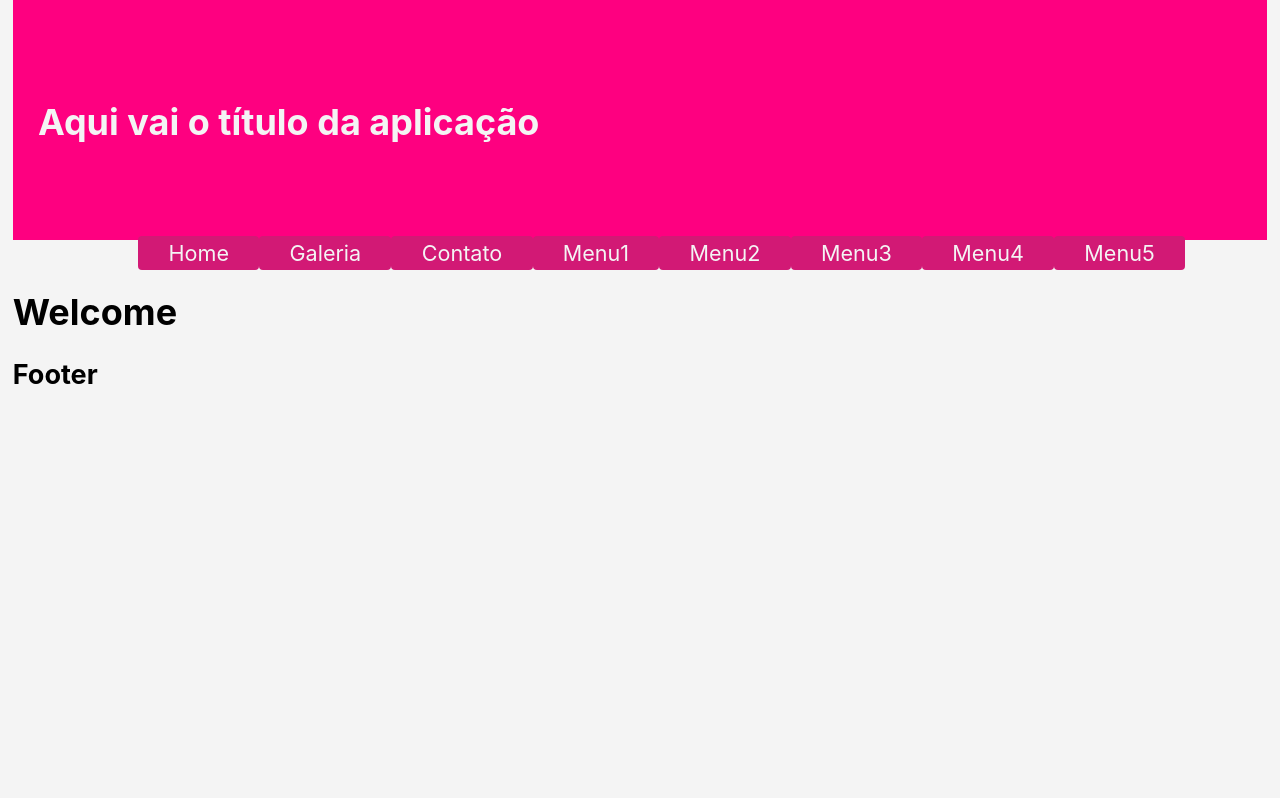
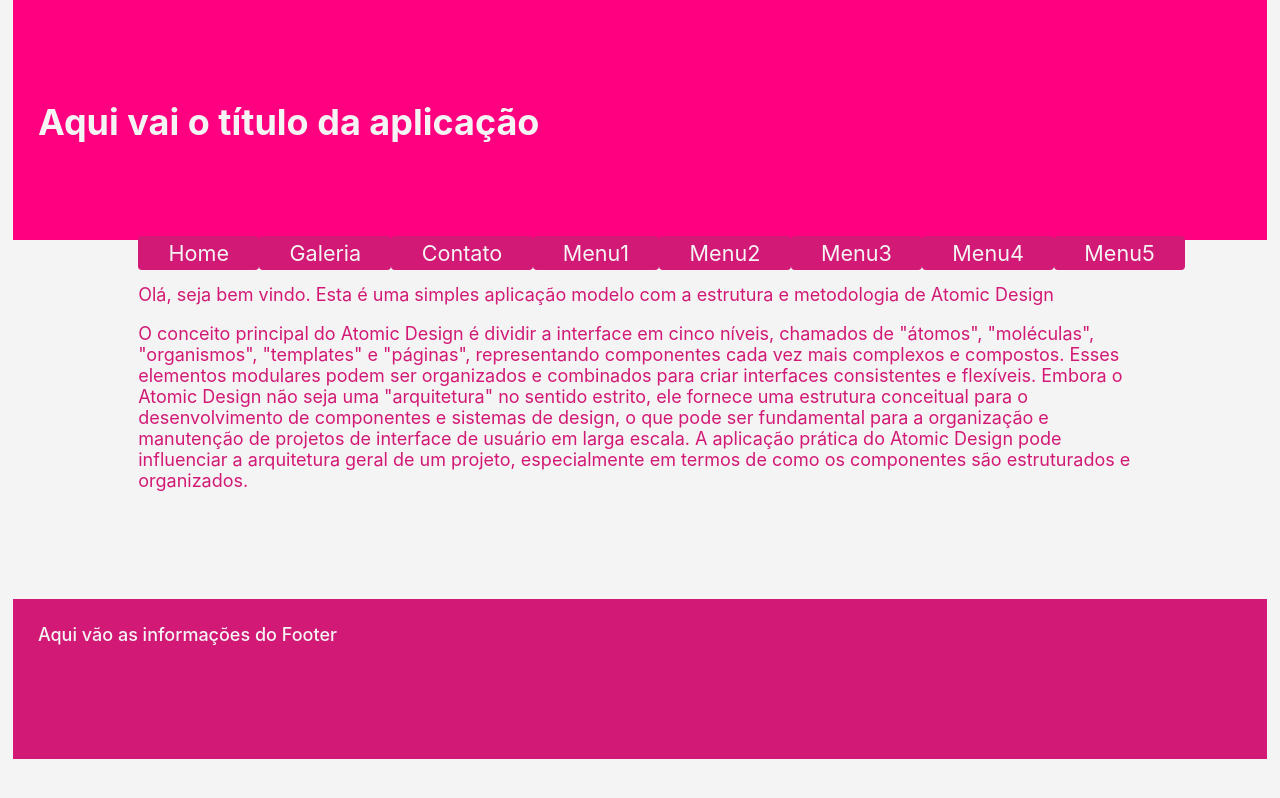
Before and after one commit to cristijung/design-atomic, a React (Create React App) app: page / in a window 1280 px wide. Built offline with nearby package versions, Linux system fonts and the light colour scheme.

Commit message:
estrutura e metodolodia quase prontas

```diff
--- a/src/components/atoms/buttons/Buttons.module.scss
+++ b/src/components/atoms/buttons/Buttons.module.scss
@@ -0,0 +1,16 @@
+
+.btn {
+    background-color: var(--color-one-pink);
+    color: var(--color-light);
+    font-size: 1.2em;
+    text-decoration: none;
+    padding: 0.2em 1.4em;
+    border-radius: 4px;
+    border: 0px;
+    transition: background-color 0.3s ease;
+}
+
+.btn:hover {
+    background-color: var(--color-three-pink);
+    color: var(--color-dark);
+}
--- a/src/components/atoms/buttons/Buttons.tsx
+++ b/src/components/atoms/buttons/Buttons.tsx
@@ -1,9 +1,9 @@
-//import styles from './Buttons.module.scss'
+import styles from './Buttons.module.scss'
 import { ButtonProps } from '../../../types/interfaces';
 
   const Buttons = ({ onClick, label }: ButtonProps) => {
     return (
-      <button onClick={onClick}>{label}</button>
+      <button onClick={onClick} className={styles.btn}>{label}</button>
     );
   };
 
--- a/src/components/organisms/catsgallery/CatsGallery.module.scss
+++ b/src/components/organisms/catsgallery/CatsGallery.module.scss
@@ -0,0 +1,3 @@
+.texto {
+    padding-top: 2%;
+}
--- a/src/components/organisms/catsgallery/CatsGallery.tsx
+++ b/src/components/organisms/catsgallery/CatsGallery.tsx
@@ -1,6 +1,7 @@
 import { useEffect, useState } from 'react';
 import { getCatImages } from '../../../utils/api';
 import Buttons from '../../atoms/buttons/Buttons';
+import styles from './CatsGallery.module.scss';
 
 interface CatGalleryProps {
   limit?: number;
@@ -22,9 +23,14 @@ const CatGallery = ({ limit = 5 }: CatGalleryProps) => {
     fetchCatImages();
   }, [limit]);
 
+  //button é somente um exemplo de como passar as props, não está
+  //estilizado, nem funcional para este componente - só está importado
   return (
     <div>
-      <Buttons onClick={() => console.log('Button clicked')} label="Click me" />
+      <div className={styles.texto}>Este é a importação do componente átomo botão no arquivo</div>
+      <br/>
+      <Buttons onClick={() => console.log('Button clicked')} label="Clicar" />
+      <hr/>
       {catImages.map((image, index) => (
         <img key={index} src={image} alt={`Cat ${index + 1}`} style={{ maxWidth: '100px', margin: '5px' }} />
       ))}
--- /dev/null
+++ b/src/components/organisms/footer/Footer.module.scss
@@ -0,0 +1,14 @@
+.footer {
+    width: 100%;
+    height: 20vh;
+    margin-top: 1%;
+    background-color: var(--color-one-pink);
+    color: var(--back-light);
+    font-size: 1em;
+}
+
+.texto {
+    padding-left: 2%;
+    padding-top: 2%;
+    font-weight: 500;
+}
--- a/src/components/organisms/footer/Footer.tsx
+++ b/src/components/organisms/footer/Footer.tsx
@@ -1,9 +1,13 @@
-//import styles from './Footer.module.scss'
+import styles from './Footer.module.scss'
 
 export default function Footer() {
     return(
         <>
-        <h2>Footer</h2>
+        <footer className={styles.footer}>
+            <div className={styles.texto}>
+                Aqui vão as informações do Footer
+            </div>
+        </footer>
         </>
     )
 }
--- a/src/components/pages/Contato.tsx
+++ b/src/components/pages/Contato.tsx
@@ -2,7 +2,9 @@
 function Contato() {
     return(
         <>
+        <section className="content">
         <h2>Contato</h2>
+        </section>
         </>
     )
 }
--- a/src/components/pages/Galeria.tsx
+++ b/src/components/pages/Galeria.tsx
@@ -1,10 +1,11 @@
 import CatGallery from "../organisms/catsgallery/CatsGallery"
-
 
 function Galeria() {
     return(
         <>
+        <section className="content">
         <CatGallery />
+        </section>
         </>
     )
 }
--- a/src/components/pages/Home.tsx
+++ b/src/components/pages/Home.tsx
@@ -1,6 +1,28 @@
 
 export default function Home() {
+    const corTexto = {
+        color: 'var(--color-one-pink)',
+        paddingLeft: '10%',
+        width: '80%',
+    }
     return(
-        <h1>Welcome</h1>
+        <>
+        <section className="content">
+        <p style={corTexto}>Olá, seja bem vindo. Esta é uma simples aplicação modelo com
+        a estrutura e metodologia de Atomic Design</p>
+        <div style={corTexto}>
+        O conceito principal do Atomic Design é dividir a interface em cinco níveis,
+        chamados de "átomos", "moléculas", "organismos", "templates" e "páginas",
+        representando componentes cada vez mais complexos e compostos.
+        Esses elementos modulares podem ser organizados e combinados para criar interfaces consistentes e flexíveis.
+        Embora o Atomic Design não seja uma "arquitetura" no sentido estrito, ele fornece uma estrutura conceitual para o
+        desenvolvimento de componentes e sistemas de design, o que pode ser fundamental para a organização e manutenção de
+        projetos de interface de usuário em larga escala. A aplicação prática do Atomic Design pode influenciar a
+        arquitetura geral de um projeto, especialmente em termos de como os componentes são estruturados e organizados.
+        </div>
+        </section>
+        </>
     )
 }
+
+//um exemplo simples de aplicação css inline
--- a/src/index.css
+++ b/src/index.css
@@ -67,3 +67,8 @@ code {
   font-family: source-code-pro, Menlo, Monaco, Consolas, 'Courier New',
     monospace;
 }
+
+.content {
+  height: 40vh;
+  overflow: auto;
+}
```
